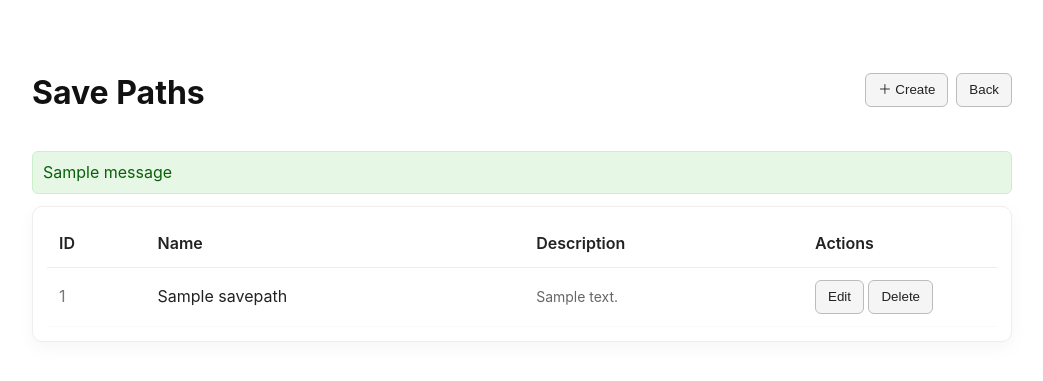
After one commit to leo3oel/WebMerge-PDF, a Flask app: page /savepaths in a window 1280 px wide. The commit adds this page. Shown: the top 381 px of the page, without its empty margins (118-1161 px from the left). Run offline with Flask 3, Linux system fonts and the light colour scheme; tables that the repository leaves empty hold one stand-in row (values such as "Sample post"); one stand-in notice (Sample message) is shown; parts of the project's set-up code (start-up, migrations or seed data) failed here and were passed over.

Commit message:
add docker files. add pages for editing savepaths

```diff
--- a/Config.py
+++ b/Config.py
@@ -1,27 +1,73 @@
 from dataclasses import dataclass
+from pathlib import Path
+import sqlite3
+from typing import List
+
 
 @dataclass
 class SavePath:
+    id: int | None
     name: str
     description: str
 
 
 class Config:
+    """SQLite-backed storage for SavePath entries.
+
+    This class uses a local sqlite database (by default `savepaths.db` in CWD)
+    and provides CRUD operations for `SavePath` rows.
     """
-    ToDo: Read config from file or smthn
-    """
-    save_paths: list[SavePath] = [
-        SavePath(name="test", description="Test Output Folder"),
-        SavePath(name="output", description="Main Output Folder"),
-        SavePath(name="final", description="Final Versions Folder")]
-    selected_save_path: SavePath | None = None
 
-    def __init__(self):
-        pass
+    def __init__(self, db_path: str | None = None):
+        self.db_path = Path(db_path) if db_path else Path.cwd() / "savepaths.db"
+        self._init_db()
 
-    def set_save_path(self, path_name: str):
-        for sp in self.save_paths:
-            if sp.name == path_name:
-                self.selected_save_path = sp
-                return
-        self.selected_save_path = None
+    def _get_conn(self):
+        conn = sqlite3.connect(str(self.db_path))
+        conn.row_factory = sqlite3.Row
+        return conn
+
+    def _init_db(self):
+        with self._get_conn() as conn:
+            conn.execute(
+                """
+                CREATE TABLE IF NOT EXISTS savepaths (
+                    id INTEGER PRIMARY KEY AUTOINCREMENT,
+                    name TEXT NOT NULL UNIQUE,
+                    description TEXT
+                )
+                """
+            )
+
+    def get_all(self) -> List[SavePath]:
+        with self._get_conn() as conn:
+            cur = conn.execute("SELECT id, name, description FROM savepaths ORDER BY id")
+            rows = cur.fetchall()
+            return [SavePath(id=row["id"], name=row["name"], description=row["description"]) for row in rows]
+
+    def create(self, name: str, description: str) -> SavePath:
+        with self._get_conn() as conn:
+            cur = conn.execute("INSERT INTO savepaths (name, description) VALUES (?, ?)", (name, description))
+            id = cur.lastrowid
+            return SavePath(id=id, name=name, description=description)
+
+    def update(self, sp_id: int, name: str, description: str) -> bool:
+        with self._get_conn() as conn:
+            cur = conn.execute(
+                "UPDATE savepaths SET name = ?, description = ? WHERE id = ?",
+                (name, description, sp_id),
+            )
+            return cur.rowcount > 0
+
+    def delete(self, sp_id: int) -> bool:
+        with self._get_conn() as conn:
+            cur = conn.execute("DELETE FROM savepaths WHERE id = ?", (sp_id,))
+            return cur.rowcount > 0
+
+    def get(self, sp_id: int) -> SavePath | None:
+        with self._get_conn() as conn:
+            cur = conn.execute("SELECT id, name, description FROM savepaths WHERE id = ?", (sp_id,))
+            row = cur.fetchone()
+            if row:
+                return SavePath(id=row["id"], name=row["name"], description=row["description"])
+            return None
--- a/app.py
+++ b/app.py
@@ -1,6 +1,6 @@
 # Run
-
-from flask import Flask, render_template_string, url_for, request, redirect, render_template
+import os
+from flask import Flask, render_template_string, url_for, request, redirect, render_template, flash
 from PdfEditor import PdfEditor
 from pathlib import Path
 from datetime import datetime
@@ -12,6 +12,7 @@ PDFWIDTH = 350
 
 config = Config()
 app = Flask(__name__)
+app.secret_key = os.environ.get('SECRET_KEY')  # for flash messages
 pdf_editor = PdfEditor(Path.cwd() / "static" / "input")
 # initialize file list once on startup so moves persist in-memory across requests
 pdf_editor.create_pdf_list()
@@ -91,13 +92,15 @@ def save():
             pdf_editor.create_merged_pdf(Path.cwd() / "output" / filename)
             pdf_editor.delete_preview()
             return redirect('/cleanup')  # go to cleanup page
+        if action == 'manage':
+            return redirect('/savepaths')
         return redirect(url_for('/save'))  # reload page
 
     # TODO: Delete preview file after done
     pdf_files = pdf_editor.get_pdf_files()
     preview_url = pdf_editor.create_preview()
     filename=datetime.now().strftime("%Y-%m-%d_%H-%M-%S.pdf")
-    save_paths = [f"{save_path.name} -- {save_path.description}" for save_path in config.save_paths]
+    save_paths = [f"{save_path.name} -- {save_path.description}" for save_path in config.get_all()]
     return render_template('save.html',
         pdf_files=pdf_files,
         preview_url=preview_url,
@@ -105,6 +108,65 @@ def save():
         save_paths=save_paths,
         PDFHEIGHT=PDFHEIGHT*1.5,
         PDFWIDTH=PDFWIDTH*1.5)
+
+
+@app.route('/savepaths')
+def list_savepaths():
+    # optional next param to return to after edits
+    next_url = request.args.get('next')
+    save_paths = config.get_all()
+    return render_template('savepaths.html', save_paths=save_paths, next=next_url)
+
+
+@app.route('/savepaths/create', methods=['GET', 'POST'])
+def create_savepath():
+    if request.method == 'POST':
+        name = request.form.get('name', '').strip()
+        description = request.form.get('description', '').strip()
+        if not name:
+            flash('Name is required', 'error')
+            return redirect('/savepaths/create')
+        try:
+            config.create(name, description)
+            flash('Save path created', 'success')
+        except Exception as e:
+            flash(f'Error creating save path: {e}', 'error')
+        return redirect('/savepaths')
+    return render_template('savepath_form.html', action='Create', savepath=None)
+
+
+@app.route('/savepaths/edit/<int:sp_id>', methods=['GET', 'POST'])
+def edit_savepath(sp_id):
+    sp = config.get(sp_id)
+    if not sp:
+        flash('Save path not found', 'error')
+        return redirect(url_for('list_savepaths'))
+    if request.method == 'POST':
+        name = request.form.get('name', '').strip()
+        description = request.form.get('description', '').strip()
+        next_url = request.form.get('next') or url_for('list_savepaths')
+        if not name:
+            flash('Name is required', 'error')
+            return redirect(f'/savepaths/edit/{sp_id}')
+        ok = config.update(sp_id, name, description)
+        if ok:
+            flash('Save path updated', 'success')
+        else:
+            flash('No changes made', 'info')
+        return redirect('/savepaths')
+    next_url = request.args.get('next')
+    return render_template('savepath_form.html', action='Edit', savepath=sp, next=next_url)
+
+
+@app.route('/savepaths/delete/<int:sp_id>', methods=['POST'])
+def delete_savepath(sp_id):
+    ok = config.delete(sp_id)
+    next_url = request.form.get('next') or request.args.get('next')
+    if ok:
+        flash('Save path deleted', 'success')
+    else:
+        flash('Save path not found', 'error')
+    return redirect('/savepaths')
 
 @app.route('/cleanup', methods=['GET', 'POST'])
 def cleanup():
--- a/static/styles.css
+++ b/static/styles.css
@@ -169,3 +169,55 @@ a:hover {
   outline: 2px solid #1677ff;
   outline-offset: 2px;
 }
+
+/* Page layout */
+.container {
+  max-width: 980px;
+  margin: 28px auto;
+  padding: 18px;
+}
+
+.page-header {
+  display:flex;
+  align-items:center;
+  justify-content:space-between;
+  margin-bottom:16px;
+}
+.header-actions { display:flex; gap:8px; align-items:center; }
+
+.card {
+  background: #fff;
+  border: 1px solid #eee;
+  border-radius: 10px;
+  padding: 14px;
+  box-shadow: 0 6px 18px rgba(18,24,40,0.04);
+}
+
+/* table style for save paths */
+.sp-table {
+  width: 100%;
+  border-collapse: collapse;
+}
+.sp-table thead th {
+  text-align: left;
+  padding: 10px 12px;
+  font-weight: 600;
+  border-bottom: 1px solid #eee;
+}
+.sp-table tbody td {
+  padding: 12px;
+  border-bottom: 1px solid #fafafa;
+  vertical-align: middle;
+}
+.sp-table tbody tr:hover { background: #fbfbff; }
+
+.muted { color: #777; }
+.flashes { list-style:none; padding:0; margin:6px 0 12px 0; }
+.flashes li { padding:8px 10px; border-radius:6px; margin-bottom:6px; }
+.flashes .success { background:#e6f7e6; color:#0b5f0b; border:1px solid #c9f0c9 }
+.flashes .error { background:#ffecec; color:#8a1f1f; border:1px solid #ffd9d9 }
+.flashes .info { background:#eef6ff; color:#0c3d79; border:1px solid #d6eaff }
+
+.sp-form label { display:block; margin-top:8px; margin-bottom:6px; }
+.sp-form input { width:100%; padding:8px 10px; border-radius:8px; border:1px solid #ddd; box-sizing:border-box }
+.form-actions { margin-top:12px; display:flex; gap:8px }
--- /dev/null
+++ b/templates/base.html
@@ -0,0 +1,14 @@
+<!doctype html>
+<html>
+  <head>
+    <meta charset="utf-8">
+    <meta name="viewport" content="width=device-width,initial-scale=1">
+    <link rel="stylesheet" href="{{ url_for('static', filename='styles.css') }}">
+    <title>{% block title %}App{% endblock %}</title>
+  </head>
+  <body>
+    <div class="container">
+      {% block content %}{% endblock %}
+    </div>
+  </body>
+</html>
--- /dev/null
+++ b/templates/savepaths.html
@@ -0,0 +1,61 @@
+{% extends "base.html" %}
+{% block title %}Manage Save Paths{% endblock %}
+{% block content %}
+<div class="page-header">
+  <h1>Save Paths</h1>
+  <div class="header-actions">
+    <button id="createBtn" type="button" class="btn btn-submit" data-url="{{ url_for('create_savepath', next=next) }}">＋ Create</button>
+    <form method="get" action="{{ next or url_for('save') }}" style="margin:0;">
+      <button type="submit" class="btn btn-back">Back</button>
+    </form>
+  </div>
+</div>
+{% with messages = get_flashed_messages(with_categories=true) %}
+  {% if messages %}
+    <ul class="flashes">
+      {% for category, msg in messages %}
+        <li class="{{ category }}">{{ msg }}</li>
+      {% endfor %}
+    </ul>
+  {% endif %}
+{% endwith %}
+
+<div class="card">
+  <table class="sp-table">
+    <thead>
+      <tr>
+        <th>ID</th>
+        <th>Name</th>
+        <th>Description</th>
+        <th style="width:170px;">Actions</th>
+      </tr>
+    </thead>
+    <tbody>
+      {% for sp in save_paths %}
+      <tr>
+        <td class="muted">{{ sp.id }}</td>
+        <td>{{ sp.name }}</td>
+        <td class="small-text">{{ sp.description }}</td>
+        <td>
+          <form method="get" action="{{ url_for('edit_savepath', sp_id=sp.id) }}" style="display:inline; margin:0;">
+            <input type="hidden" name="next" value="{{ next }}">
+            <button type="submit" class="btn">Edit</button>
+          </form>
+          <form method="post" action="{{ url_for('delete_savepath', sp_id=sp.id) }}" style="display:inline; margin:0;">
+            <button type="submit"  class="btn btn-delete" onclick="return confirm('Delete this save path?')">Delete</button>
+          </form>
+        </td>
+      </tr>
+      {% endfor %}
+    </tbody>
+  </table>
+</div>
+
+<script>
+document.getElementById('createBtn').addEventListener('click', function () {
+  const url = this.dataset.url;
+  if (url) window.location = url;
+});
+</script>
+
+{% endblock %}
```
Also changed, not shown: docker-compose.yml (added, +22 -0 lines), requirements.txt (added, +14 -0 lines), templates/save.html (+7 -3 lines), templates/savepath_form.html (added, +28 -0 lines), 3 other files.
